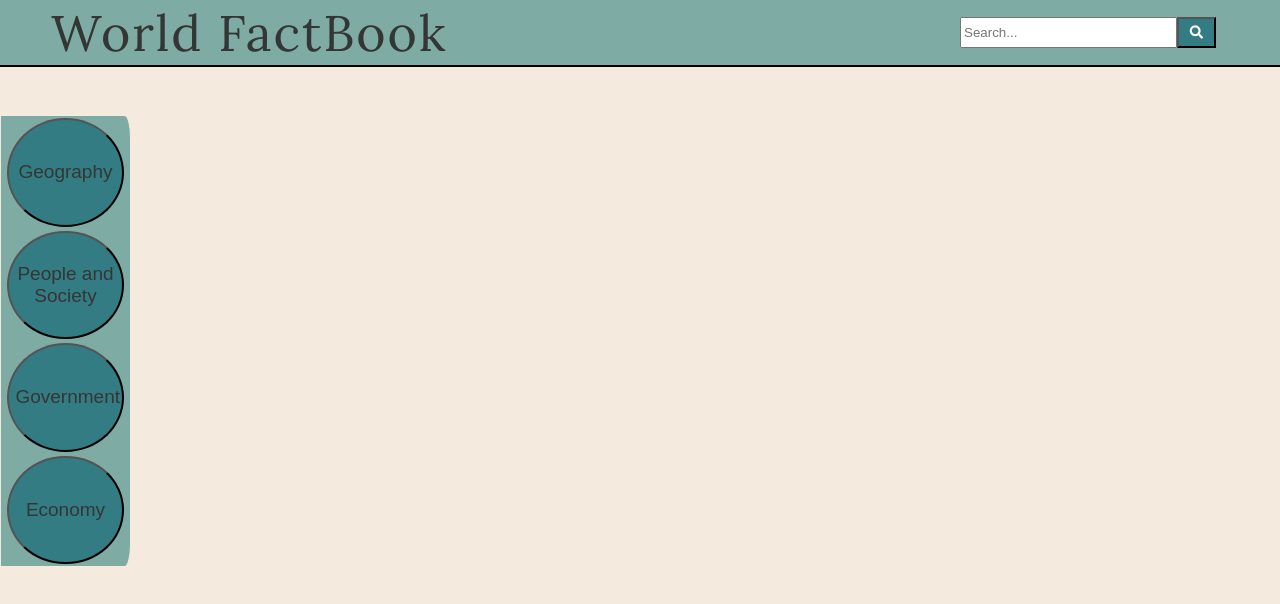
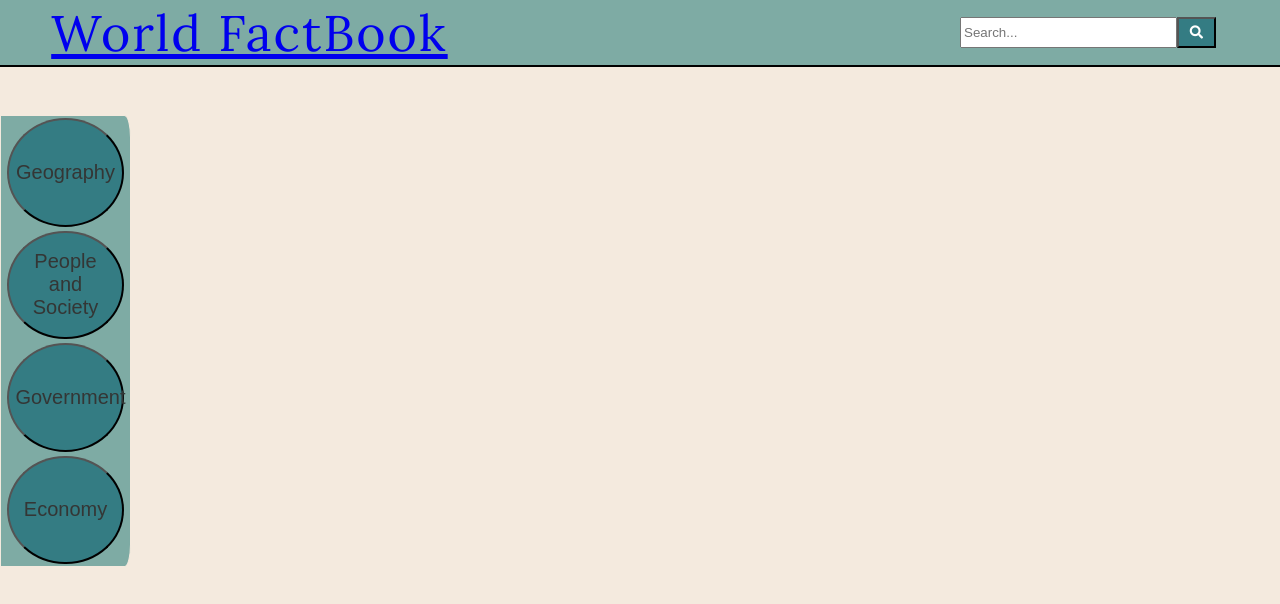
Before and after one commit to Jeith/World-Stat-Book, a plain HTML site: page countryInfo.html in a window 1280 px wide. Shown: the top 604 px of the page. Drawn offline with nearby package versions, Linux system fonts and the light colour scheme; some packages are replaced by stand-ins of ours.

Commit message:
Update countryInfo.html

```diff
--- a/countryInfo.html
+++ b/countryInfo.html
@@ -10,17 +10,17 @@
 </head>
 <body onload="loadPage()">
     <header>
-        <h1>World FactBook</h1>
+        <h1><a id="title" href="index.html" onclick="clearit()">World FactBook</a></h1>
         <div class="search">
             <input type="text" placeholder="Search..." id="searchbar">
             <button type="submit" id='searchbutton'><i class="fas fa-search"></i></button>
         </div>
     </header>
     <div class = "sidebar">
-        <button class = "sideButton" id = "geography">Geography</button>
-        <button class = "sideButton" id = "peopleAndSociety">People and Society</button>
-        <button class = "sideButton" id = "government">Government</button>
-        <button class = "sideButton" id = "economy">Economy</button>
+        <button class = "sideButton" id = "geography" style = "font-size: 20px;">Geography</button>
+        <button class = "sideButton" id = "peopleAndSociety" style = "font-size: 20px;">People and Society</button>
+        <button class = "sideButton" id = "government" style = "font-size: 20px;">Government</button>
+        <button class = "sideButton" id = "economy" style = "font-size: 20px;">Economy</button>
     </div>
     <div id="hidebox">
         <div id = "contentBG" class ="content">
@@ -161,7 +161,7 @@
 
                 <div class = "rows econ">
                     <div class= "half">
-                        <div class="section eco">
+                        <div class="section">
                             <p>Official Exchange Rate: </p>
                             <p class = "answer" id="exchangeRate"></p>
                         </div>
@@ -169,9 +169,9 @@
                     </div>
                         <div class = "midline"></div>
                     <div class = "half">
-                        <div class="section eco">
+                        <div class="section">
                             <p>Real Growth Rate: </p>
-                            <p class = "answer" id="growthRate"></p>
+                            <p class = "answer" id="growth rate"></p>
                         </div>
                         <canvas id="chart4" width="400px" height="400px"></canvas>
                     </div>
```
